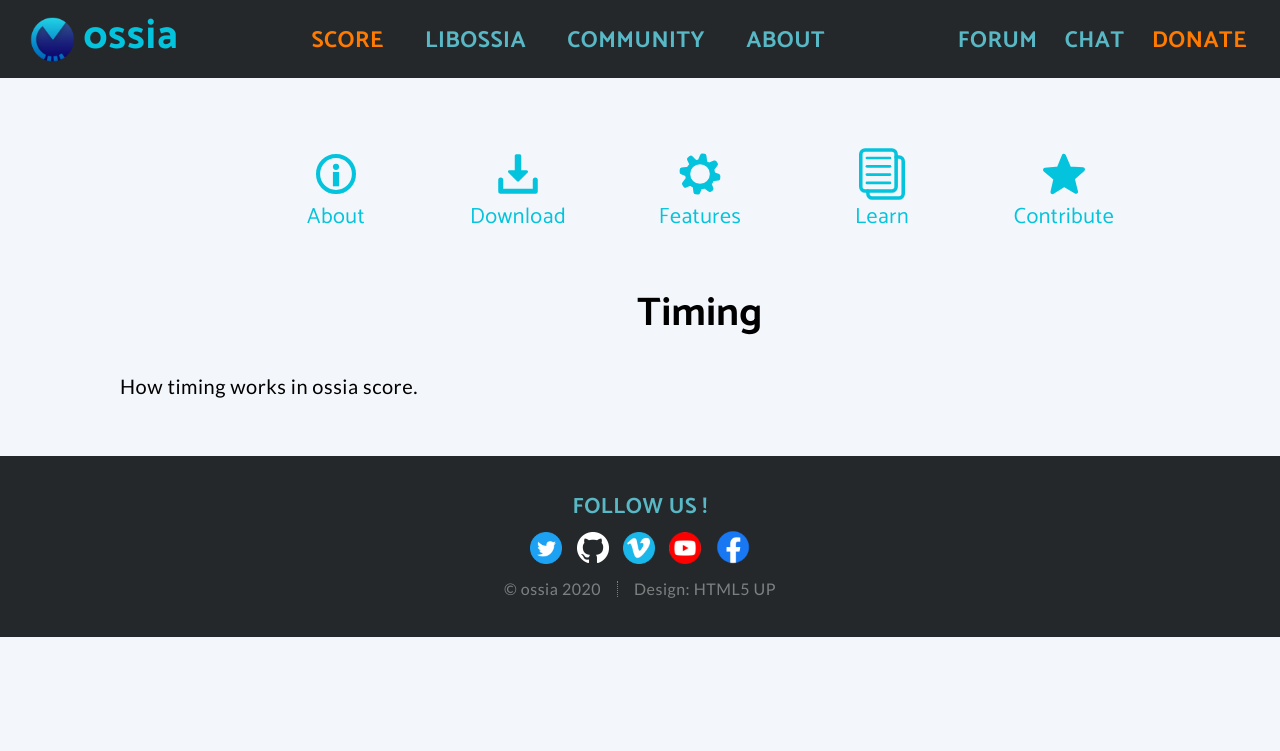
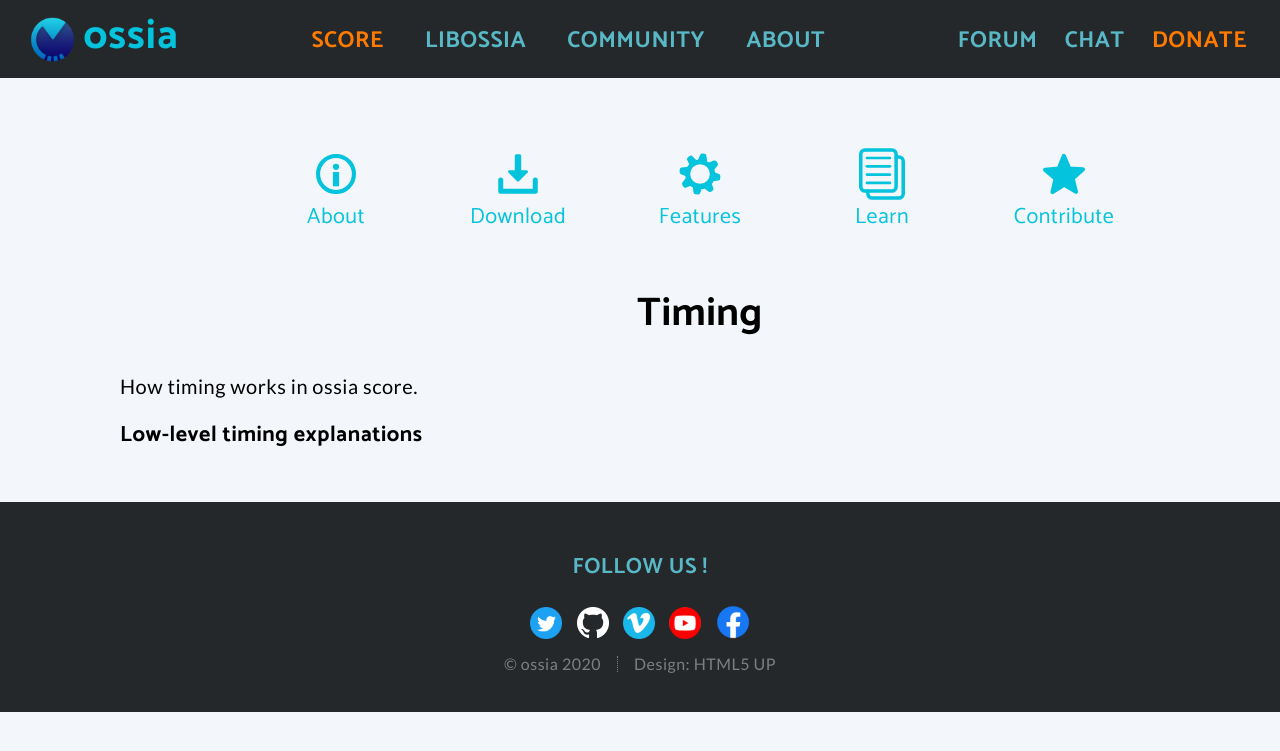
Before and after one commit to thibaudk/ossia.github.io, a Jekyll site: the page built from _score_features/timing.md, in a window 1280 px wide. Shown: the top 751 px of the page. Built offline with Jekyll 4.4.1, drawn with Linux system fonts in a browser that asks for light colours.

Commit message:
improve css

```diff
--- a/_score_features/timing.md
+++ b/_score_features/timing.md
@@ -13,3 +13,6 @@
 ---
 
 How timing works in ossia score.
+
+
+### Low-level timing explanations
--- a/css/style.css
+++ b/css/style.css
@@ -103,9 +103,8 @@
         font-weight: 600;
 	}
     h4 {
-		font-size: 1.15em;
-        font-weight: 500;
-        line-height: 0.4em;
+		font-size: 20px;
+        font-weight: 400;
 	}
     .gallery-text{
         font-size: 24px;
```
